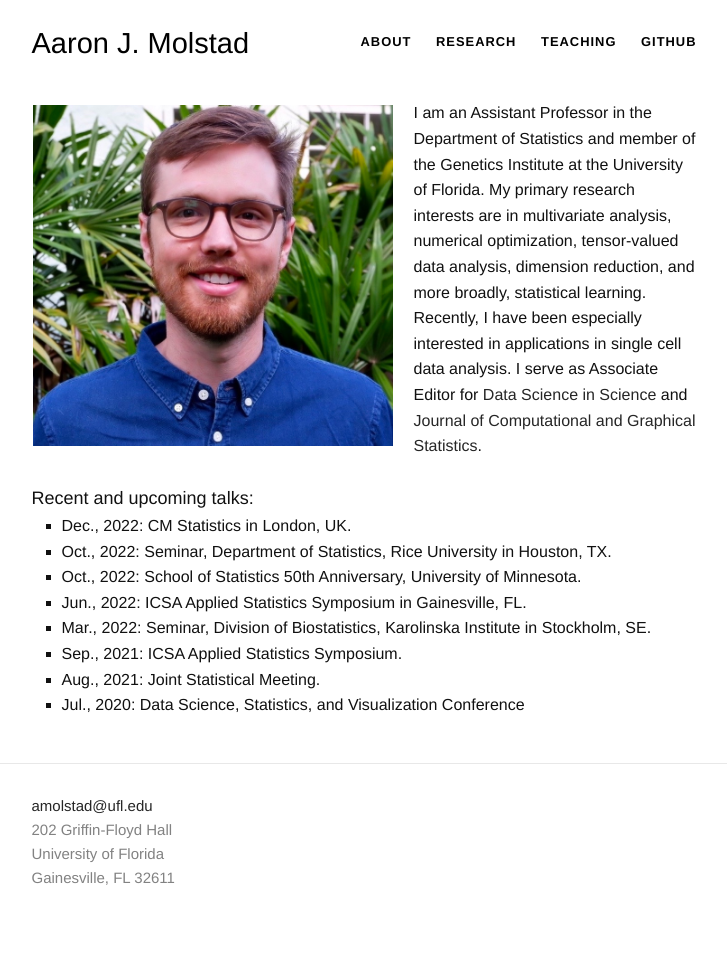
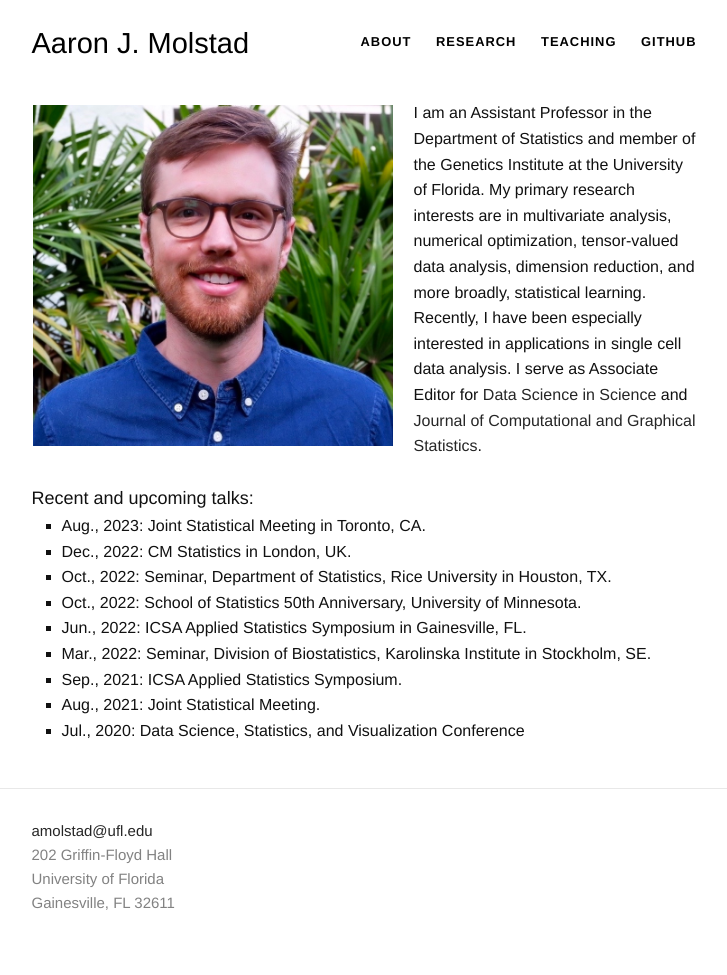
Before and after one commit to ajmolstad/ajmolstad.github.io, a Jekyll site: the page built from index.html, in a window 1280 px wide. Shown: the whole page, without its empty margins (276-1003 px from the left). Built offline with Jekyll 4.4.1, drawn with Linux system fonts in a browser that asks for light colours; before the commit the page ends 950 px from its top, so only the background shows below that.

Commit message:
Update index.html

```diff
--- a/index.html
+++ b/index.html
@@ -42,6 +42,7 @@ University of Florida <br>
 <br>
 <font size="4">Recent and upcoming talks:</font>
 <ul style="list-style-type:square;">
+  <li> Aug., 2023: Joint Statistical Meeting in Toronto, CA. </li>
   <li> Dec., 2022: CM Statistics in London, UK. </li>
   <li> Oct., 2022: Seminar, Department of Statistics, Rice University in Houston, TX. </li>
   <li> Oct., 2022: School of Statistics 50th Anniversary, University of Minnesota. </li>
```
